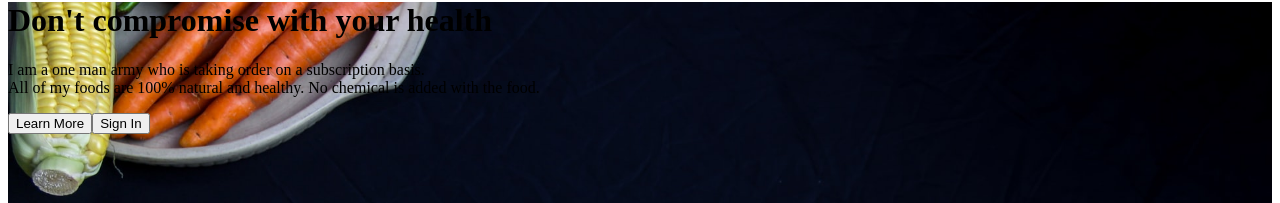
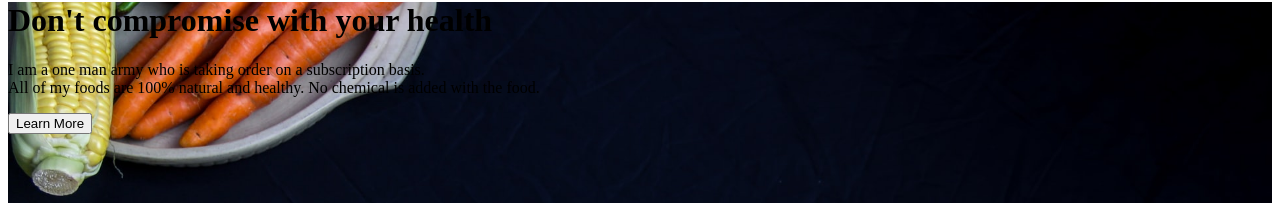
Before and after one commit to hasibmiraz/food-catering, a React (Create React App) app: page / in a window 1280 px wide. Shown: the part 312-515 px from the top of the page. Built offline with nearby package versions, Linux system fonts and the light colour scheme; no server answers.

Commit message:
Removed sign in button from banner

```diff
--- a/src/components/Home/Home.jsx
+++ b/src/components/Home/Home.jsx
@@ -35,12 +35,6 @@ const Home = () => {
             >
               Learn More
             </button>
-            <button
-              onClick={() => navigate('/signin')}
-              className="text-white p-4 mx-auto my-3 md:m-3 rounded-lg bg-purple-400 hover:bg-purple-600 w-4/5 md:w-60"
-            >
-              Sign In
-            </button>
           </div>
         </div>
       </div>
```
